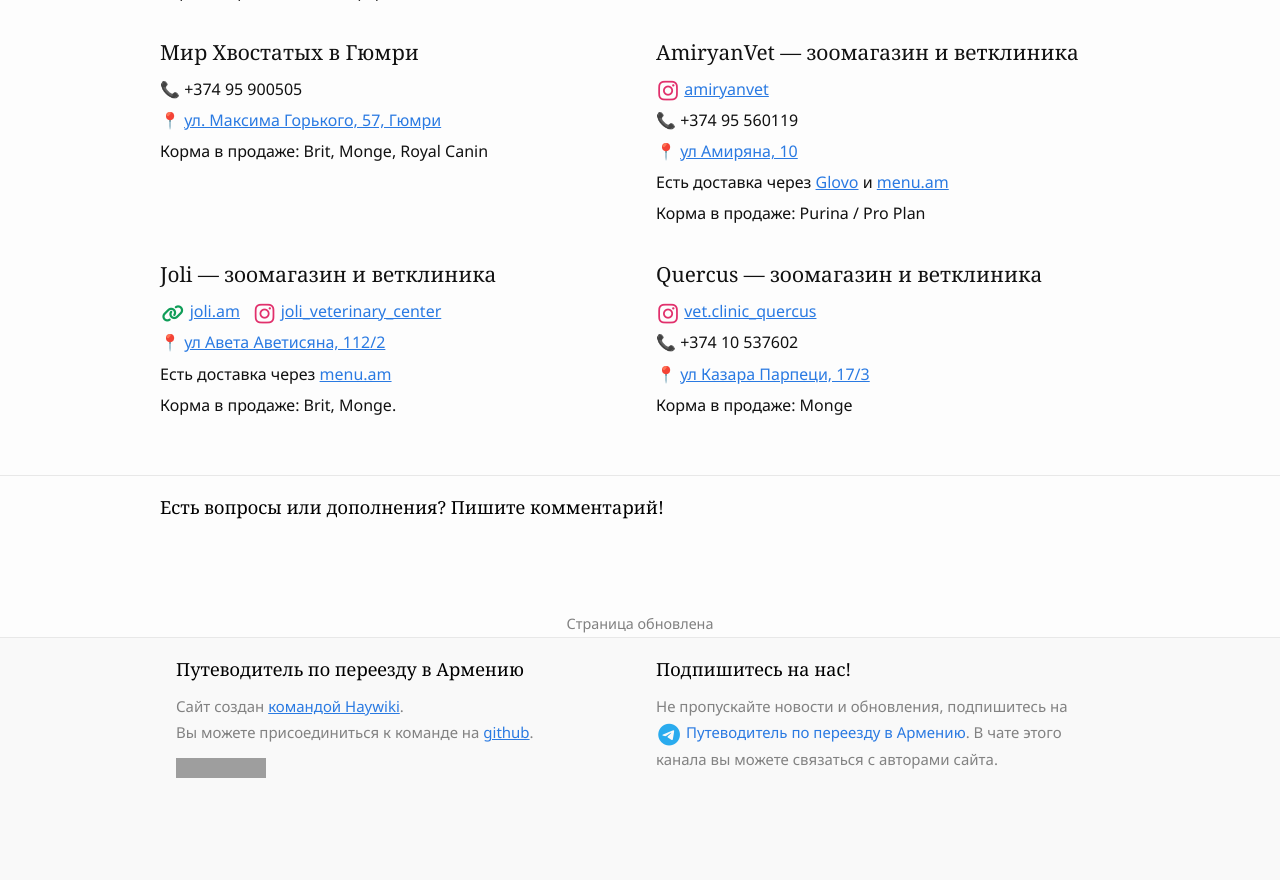
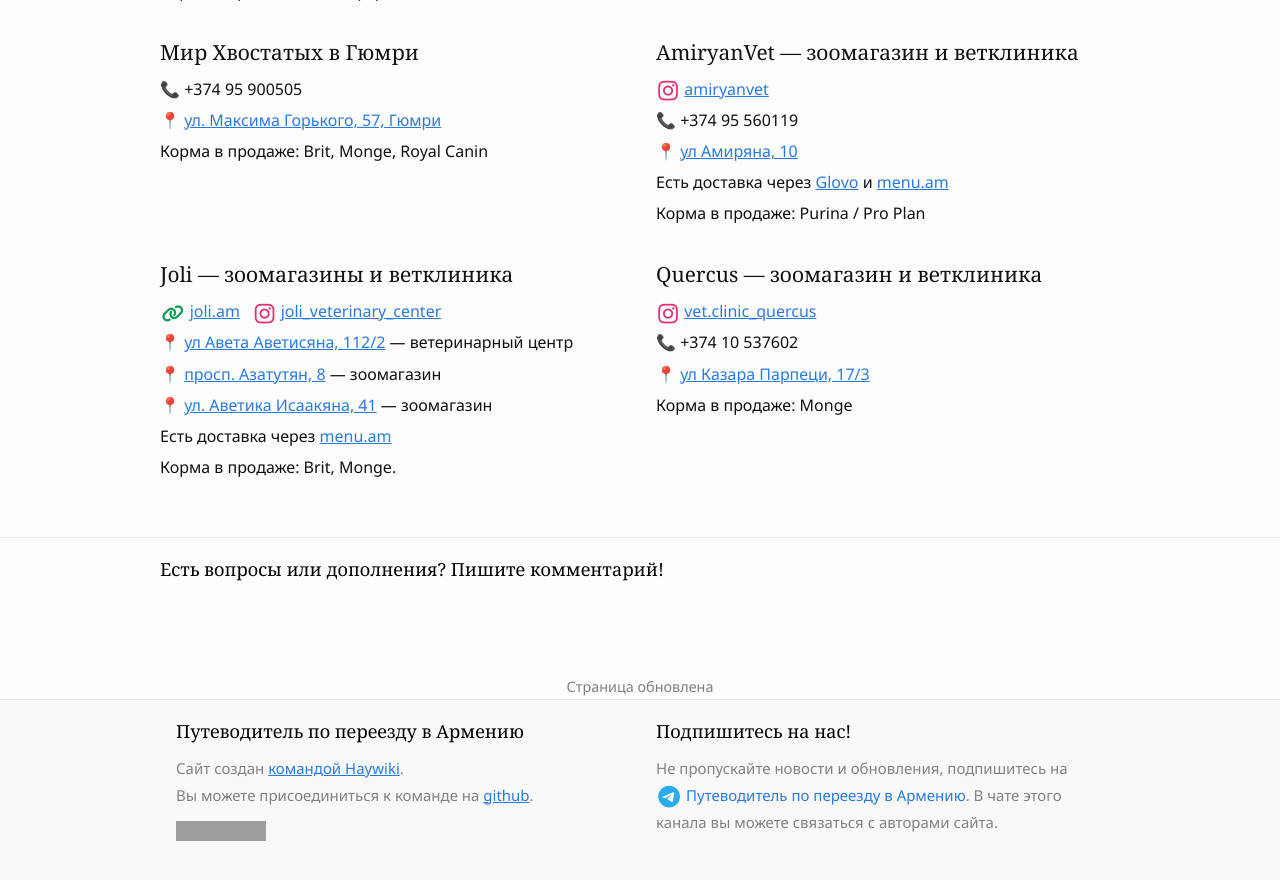
Before and after one commit to haywiki/haywiki.github.io, a Jekyll site: the page built from animals/shops.md, in a window 1280 px wide and 900 px high, scrolled down 2927 px. Shown: the top 880 px of the window. Built offline with Jekyll 4.4.1, drawn with Linux system fonts in a browser that asks for light colours; nearby versions of some CDN libraries; a script that is not in the unit is left out; grey boxes are pictures that could not be loaded.

Commit message:
обновлено зоомагазины

```diff
--- a/animals/shops.md
+++ b/animals/shops.md
@@ -203,10 +203,12 @@
 </div>
 <div class="card">
 
-### Joli — зоомагазин и ветклиника
+### Joli — зоомагазины и ветклиника
 
 - <i class="fa-solid fa-link"></i> [joli.am](https://joli.am/) &nbsp; <i class="fa-brands fa-instagram"></i> [joli_veterinary_center](https://instagram.com/joli_veterinary_center/)
-- 📍 [ул Авета Аветисяна, 112/2](https://yandex.ru/maps/org/veterinarny_tsentr_dzholi/135151397057/)
+- 📍 [ул Авета Аветисяна, 112/2](https://yandex.ru/maps/org/veterinarny_tsentr_dzholi/135151397057/) — ветеринарный центр
+- 📍 [просп. Азатутян, 8](https://yandex.ru/maps/org/dzholi/236619928303/) — зоомагазин
+- 📍 [ул. Аветика Исаакяна, 41](https://yandex.ru/maps/org/zu_market/119280468507/) — зоомагазин
 - Есть доставка через [menu.am](https://menu.am/ru/shops/joli-moskovyan)
 - Корма в продаже: Brit, Monge.
 
```
Also changed, not shown: 1 other file.
